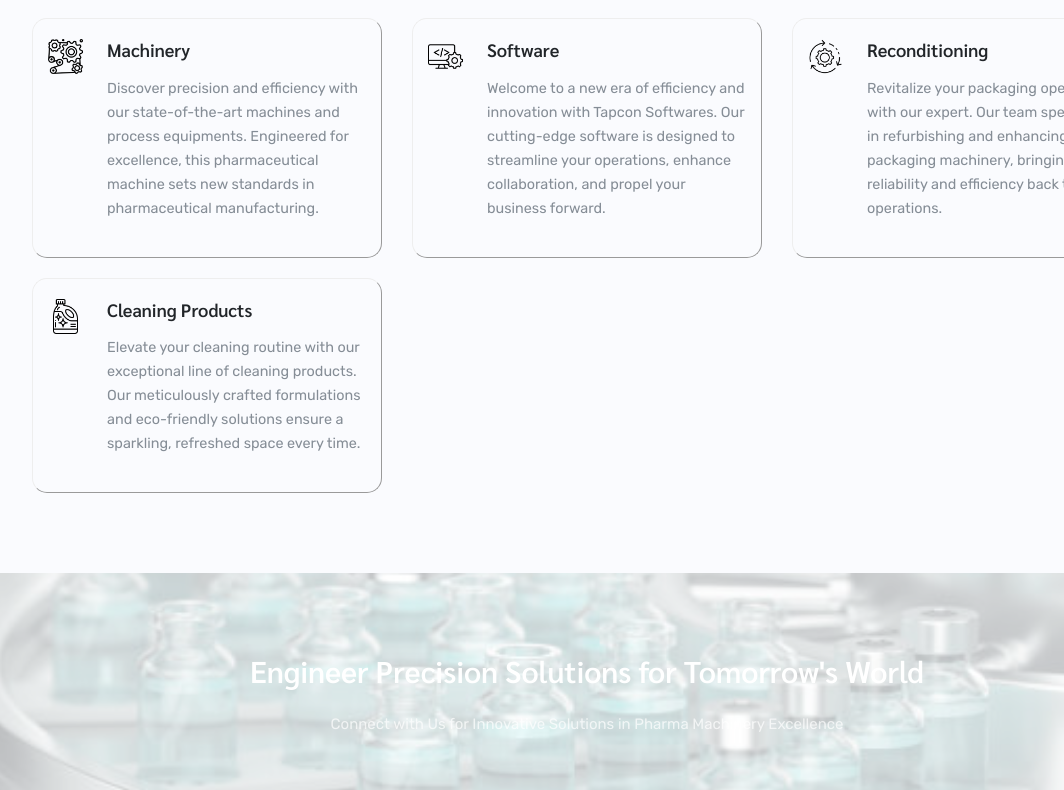
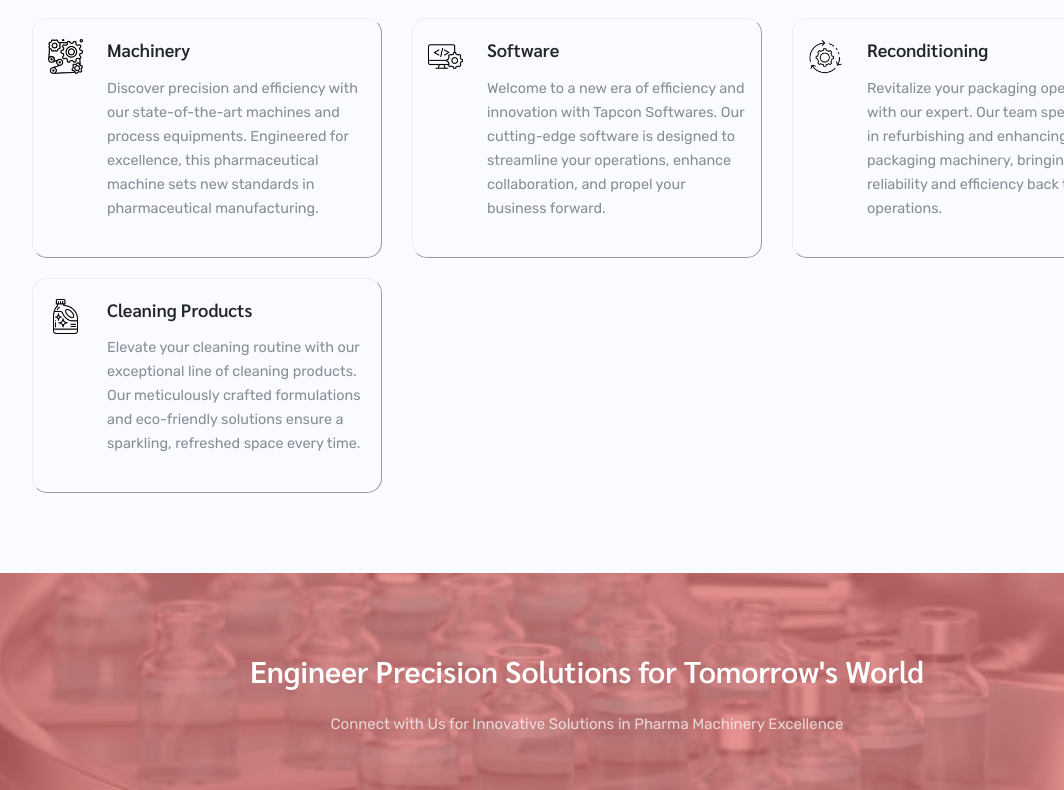
Before and after one commit to featitx/tapcon-final, a plain HTML site: page index.html in a window 1280 px wide. Shown: the part 2010-2800 px from the top of the page, without its empty margins (53-1117 px from the left). Drawn offline with Linux system fonts and the light colour scheme.

Commit message:
CHanging repo style

```diff
--- a/css/style.css
+++ b/css/style.css
@@ -134,7 +134,7 @@ b {
 }
 
 .bg-overlay {
-    background: #fff;  /* fallback for old browsers */
+    background: #da6363;  /* fallback for old browsers */
     background: linear-gradient(to right, grey); /* W3C, IE 10+/ Edge, Firefox 16+, Chrome 26+, Opera 12+, Safari 7+ */
     opacity: 0.7;
     position: absolute;
```
